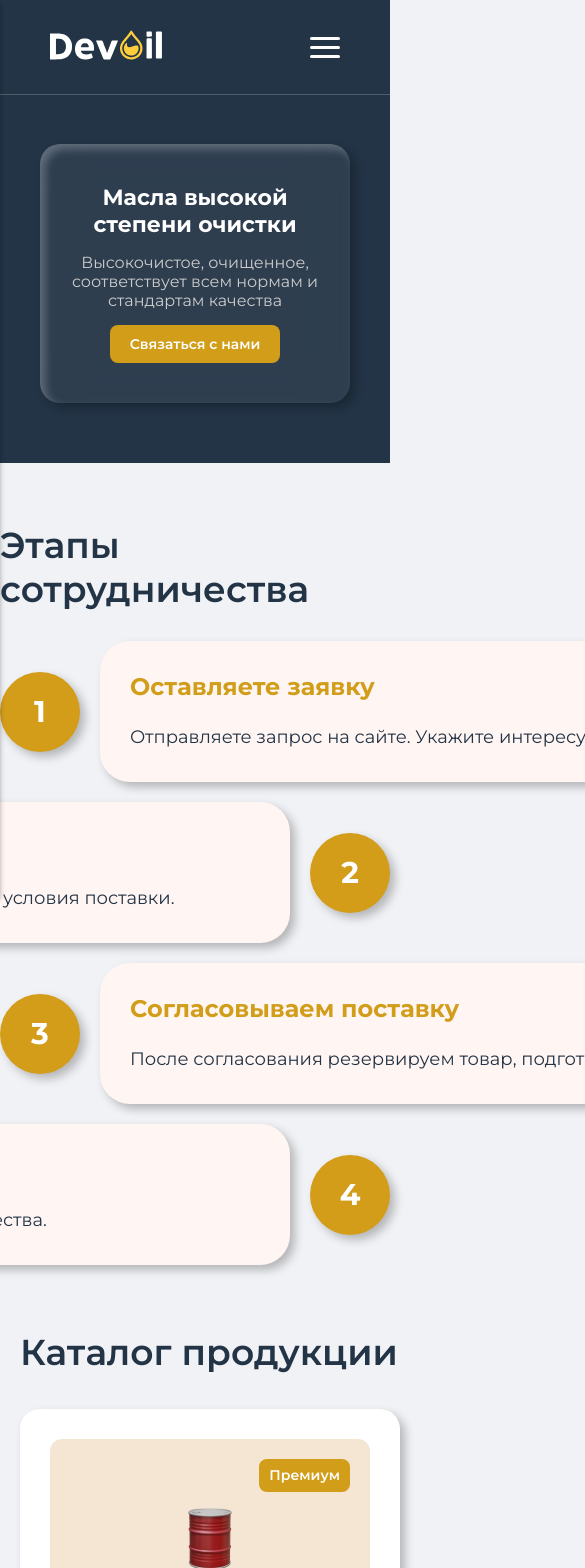
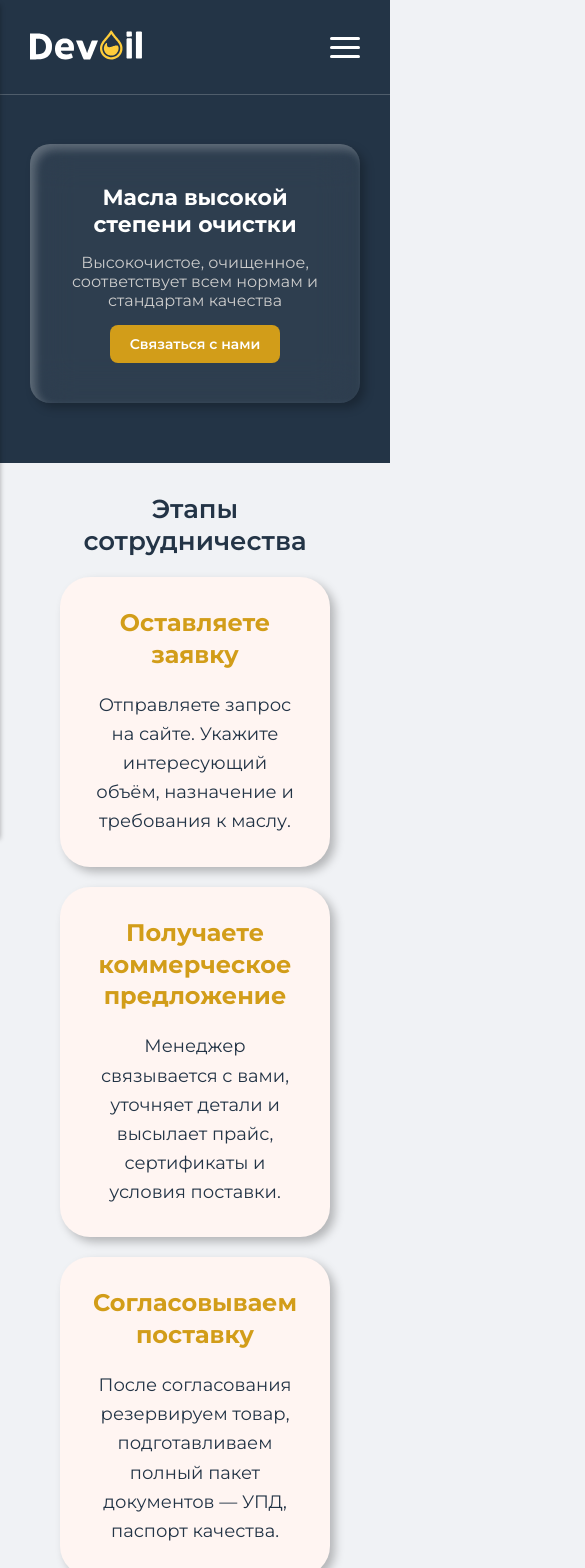
Before and after one commit to marselNepara/devoil-app, a React (Vite) app: page / in a window 390 px wide. Shown: the top 1568 px of the page, 585 px wide, since content can reach past the window. Built offline with nearby package versions, Linux system fonts and the light colour scheme.

Commit message:
steps-adaptive, fix container styles

```diff
--- a/src/components/Header/Header.css
+++ b/src/components/Header/Header.css
@@ -1,5 +1,5 @@
 .header{
-  width: 100vw;
+  width: 100%;
   display: flex;
   background: #233446;
   align-items: center;
@@ -7,7 +7,7 @@
   border-bottom: 1px solid rgba(255, 255, 255, 0.2);
 }
 .header-inner{
-  padding: 30px;
+  padding: 30px 0;
   width: 100%;
   display: flex;
   justify-content: space-between;
@@ -230,10 +230,6 @@
     right: 0;
     z-index: 1001;
   }
-    .header-inner{
-    padding: 30px;
-    width: auto;
-  }
 
   /* Отступ под хедер */
   .header-spacer {
@@ -264,7 +260,14 @@
   }
 
   /* Контейнер на мобильных — без горизонтального паддинга (уже есть в header) */
-  .container {
-    padding: 0 20px;
+
+}
+@media (max-width: 576px) {
+  .mobile-nav-link, .mobile-consultation{
+    font-size: 18px;
+  }
+  .header-inner{
+    padding: 30px 0;
+    width: auto;
   }
 }
--- a/src/components/pages/Home/Banner/Banner.css
+++ b/src/components/pages/Home/Banner/Banner.css
@@ -57,6 +57,7 @@
 }
 @media (max-width: 768px) {
   .banner-inner{
+    width: 100%;
     display: flex;
     align-items: center;
     justify-content: center;
@@ -64,6 +65,7 @@
     margin: 0;
   }
   .bannner-card{
+    width: 100%;
     height: min-content;
     padding: 40px 20px;
     align-items: center;
@@ -71,12 +73,11 @@
   }
   .banner-title{
     text-align: center;
-    max-width: 500px;
     font-size: 32px;
   }
   .banner-undertitle{
     text-align: center;
-    max-width: 500px;
+    max-width: 650px;
   }
 }
 
--- a/src/components/pages/Home/StepsOfOrder/StepsOfOrder.css
+++ b/src/components/pages/Home/StepsOfOrder/StepsOfOrder.css
@@ -38,7 +38,8 @@
 }
 
 .step-item-text-container {
-    width: 1100px;
+  width: 100%; /* ← растягивается на контейнер */
+  max-width: 1100px; /* ← но не больше этого на десктопе */
   opacity: 0;
   transform: translateX(50px);
   transition: opacity 1s ease, transform 1s ease;
@@ -86,7 +87,8 @@
 }
 
 .step-item-undertitle {
-  width: 1050px;
+  width: 100%; /* ← теперь адаптивный */
+  max-width: 1050px; /* ← ограничение только на десктопе */
   font-weight: 400;
   font-size: 18px;
   line-height: 162%;
@@ -139,3 +141,49 @@
   display: flex;
   flex-shrink: 0; /* предотвращает сжатие */
 }
+@media (max-width: 768px) {
+  .steps-of-order{
+    display: flex;
+    margin-top: 30px;
+    margin-bottom: 30px;
+    width: 100vw;
+  }
+  .steps-of-partnership, .step-item-title{
+    text-align: center;
+    width: 100%;
+    margin-bottom: 0;
+  }
+  .steps-of-order-inner{
+    padding: 0 30px;
+  }
+  .step-item-number-container{
+    display: none;
+  }
+  .step-item-text-container{
+    max-width: 100%;
+  }
+  .step-item{
+    width: 100%;
+    display: flex;
+    align-items: center;
+    justify-content: center;
+  }
+  .step-item-text{
+    width: 100%;
+    border: none;
+    padding: 30px;
+  }
+  #step2 > .step-item-text-container>.step-item-text, #step4 > .step-item-text-container>.step-item-text{
+    border: none;
+  }
+  .step-item-undertitle{
+  max-width: 100%;
+  text-align: center;
+  }
+}
+
+@media (max-width: 576px) {
+  .steps-of-partnership{
+    font-size: 26px;
+  }
+}
--- a/src/index.css
+++ b/src/index.css
@@ -2,6 +2,7 @@
 font-family: "Montserrat", sans-serif;
 border: none;
 outline: none;
+box-sizing: border-box;
 }
 html, body{
   margin: 0;
@@ -139,8 +140,13 @@ section{
 }
 
 @media (max-width: 768px) {
+  .container {
+    padding: 0 30px;
+    max-width: 768px; /* ← явно ограничиваем */
+  }
 }
 
 @media (max-width: 576px) {
 
+
 }
```
